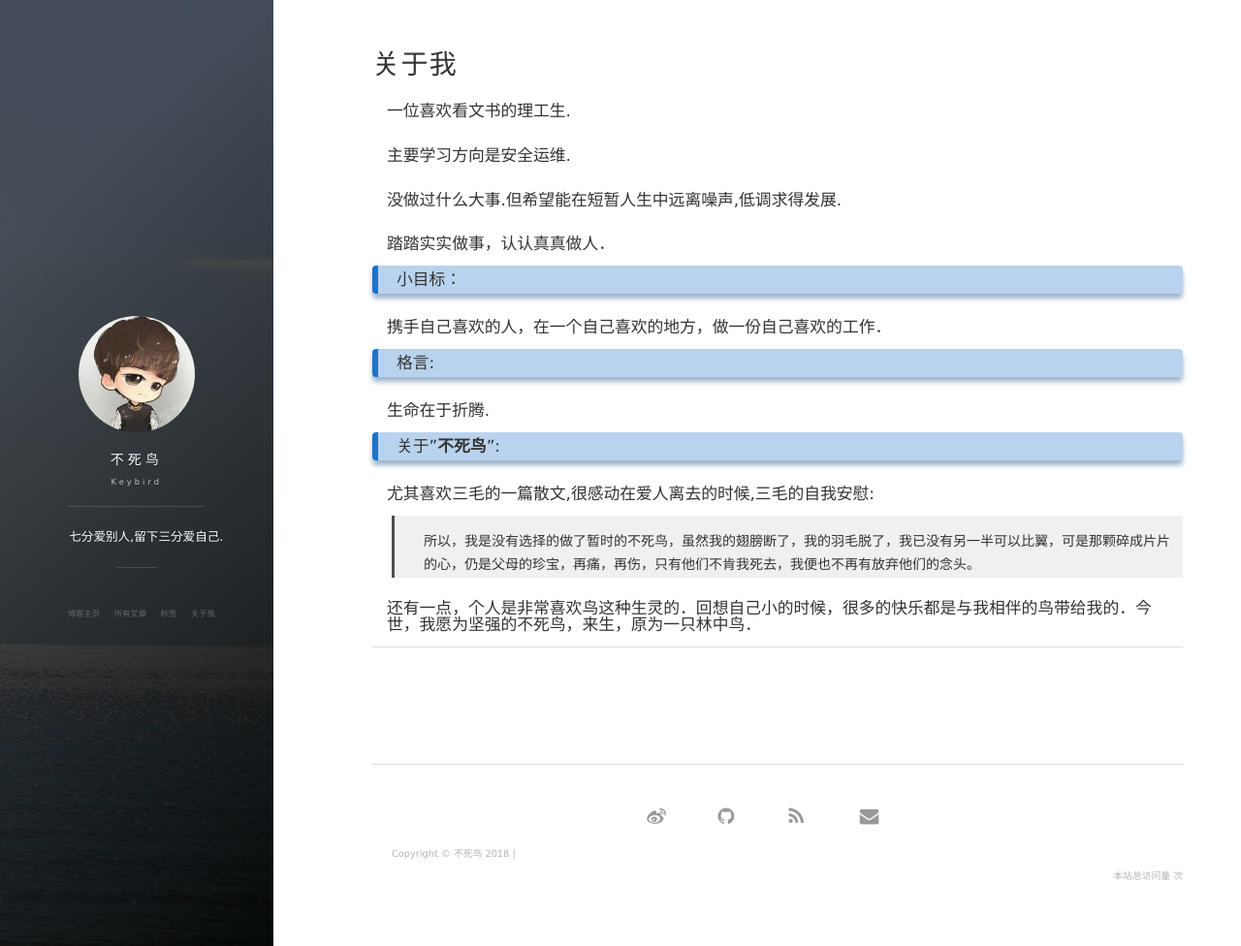
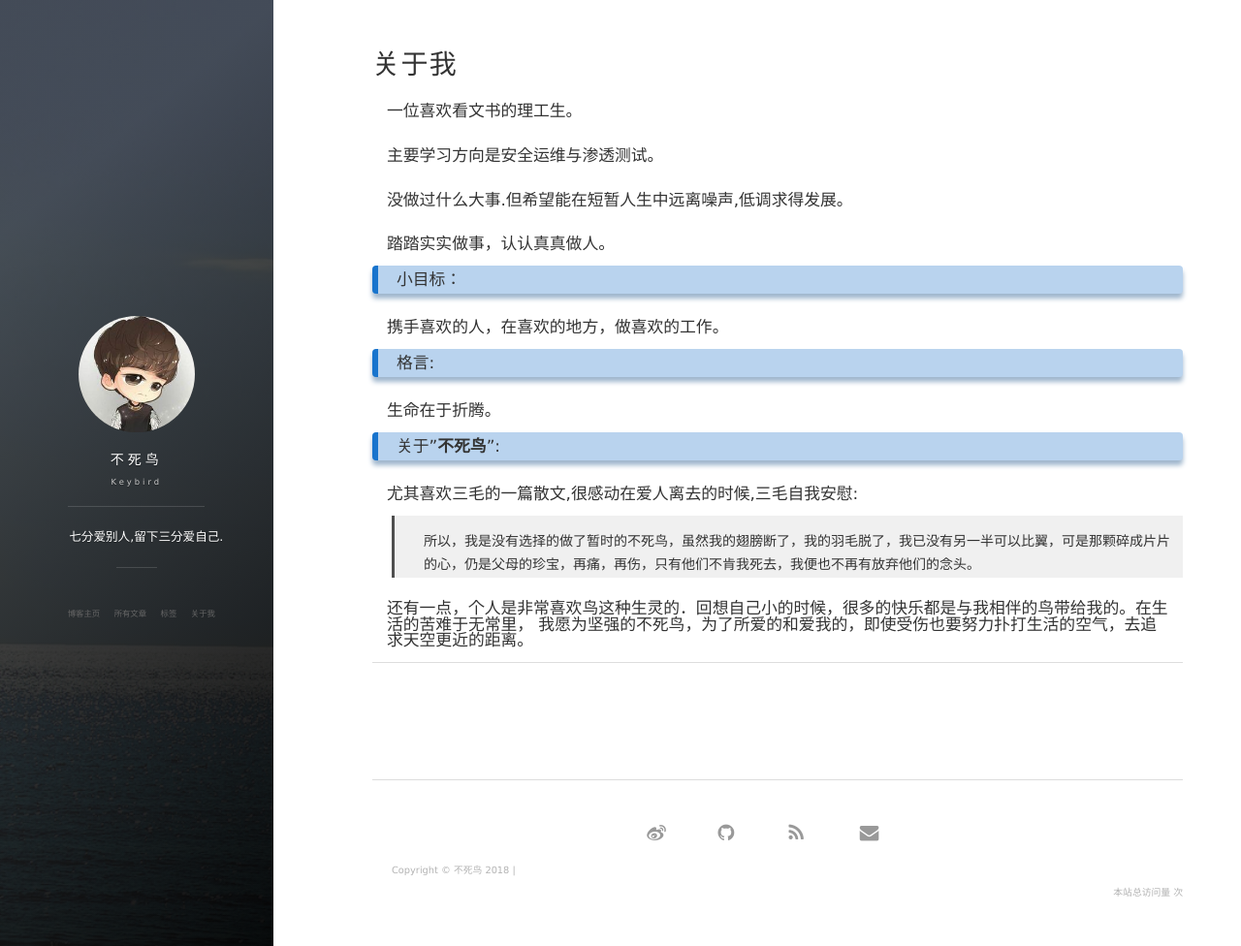
Before and after one commit to Keybird0/Keybird0.github.io, a Jekyll site: the page built from about.md, in a window 1280 px wide and 976 px high. Shown: the whole window at 97% size. Built offline with Jekyll 4.4.1, drawn with Linux system fonts in a browser that asks for light colours; nearby versions of some CDN libraries; comment, search, counter and statistics services are not loaded.

Commit message:
Update about.md

```diff
--- a/about.md
+++ b/about.md
@@ -5,32 +5,32 @@ title: 关于我
 
 
 
-#### 一位喜欢看文书的理工生.
+#### 一位喜欢看文书的理工生。
 
-#### 主要学习方向是安全运维.
+#### 主要学习方向是安全运维与渗透测试。
 
-#### 没做过什么大事.但希望能在短暂人生中远离噪声,低调求得发展.
-#### 踏踏实实做事，认认真真做人．
+#### 没做过什么大事.但希望能在短暂人生中远离噪声,低调求得发展。
+#### 踏踏实实做事，认认真真做人。
 
 
 
 ### 小目标：
 
-#### 携手自己喜欢的人，在一个自己喜欢的地方，做一份自己喜欢的工作．
+#### 携手喜欢的人，在喜欢的地方，做喜欢的工作。
 
 
 
 ### 格言:
 
-#### 生命在于折腾.
+#### 生命在于折腾。
 
 
 
 ### 关于"**不死鸟**":
-####  尤其喜欢三毛的一篇散文,很感动在爱人离去的时候,三毛的自我安慰:
+####  尤其喜欢三毛的一篇散文,很感动在爱人离去的时候,三毛自我安慰:
 
->所以，我是没有选择的做了暂时的不死鸟，虽然我的翅膀断了，我的羽毛脱了，我已没有另一半可以比翼，可是那颗碎成片片的心，仍是父母的珍宝，再痛，再伤，只有他们不肯我死去，我便也不再有放弃他们的念头。
+>  所以，我是没有选择的做了暂时的不死鸟，虽然我的翅膀断了，我的羽毛脱了，我已没有另一半可以比翼，可是那颗碎成片片的心，仍是父母的珍宝，再痛，再伤，只有他们不肯我死去，我便也不再有放弃他们的念头。
 
-#### 还有一点，个人是非常喜欢鸟这种生灵的．回想自己小的时候，很多的快乐都是与我相伴的鸟带给我的．今世，我愿为坚强的不死鸟，来生，原为一只林中鸟．
+#### 还有一点，个人是非常喜欢鸟这种生灵的．回想自己小的时候，很多的快乐都是与我相伴的鸟带给我的。在生活的苦难于无常里， 我愿为坚强的不死鸟，为了所爱的和爱我的，即使受伤也要努力扑打生活的空气，去追求天空更近的距离。
 
 {% include comments.html %}
```
